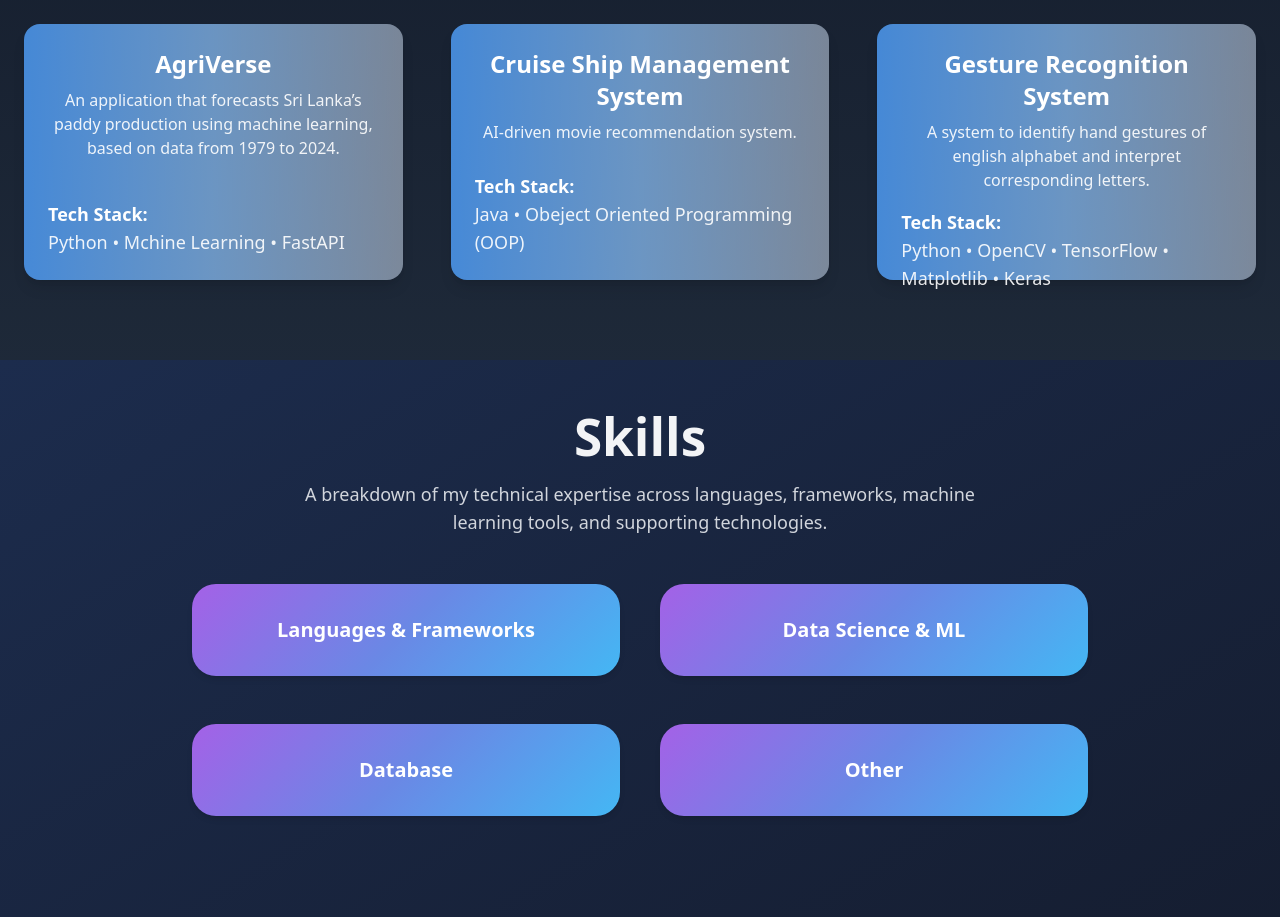
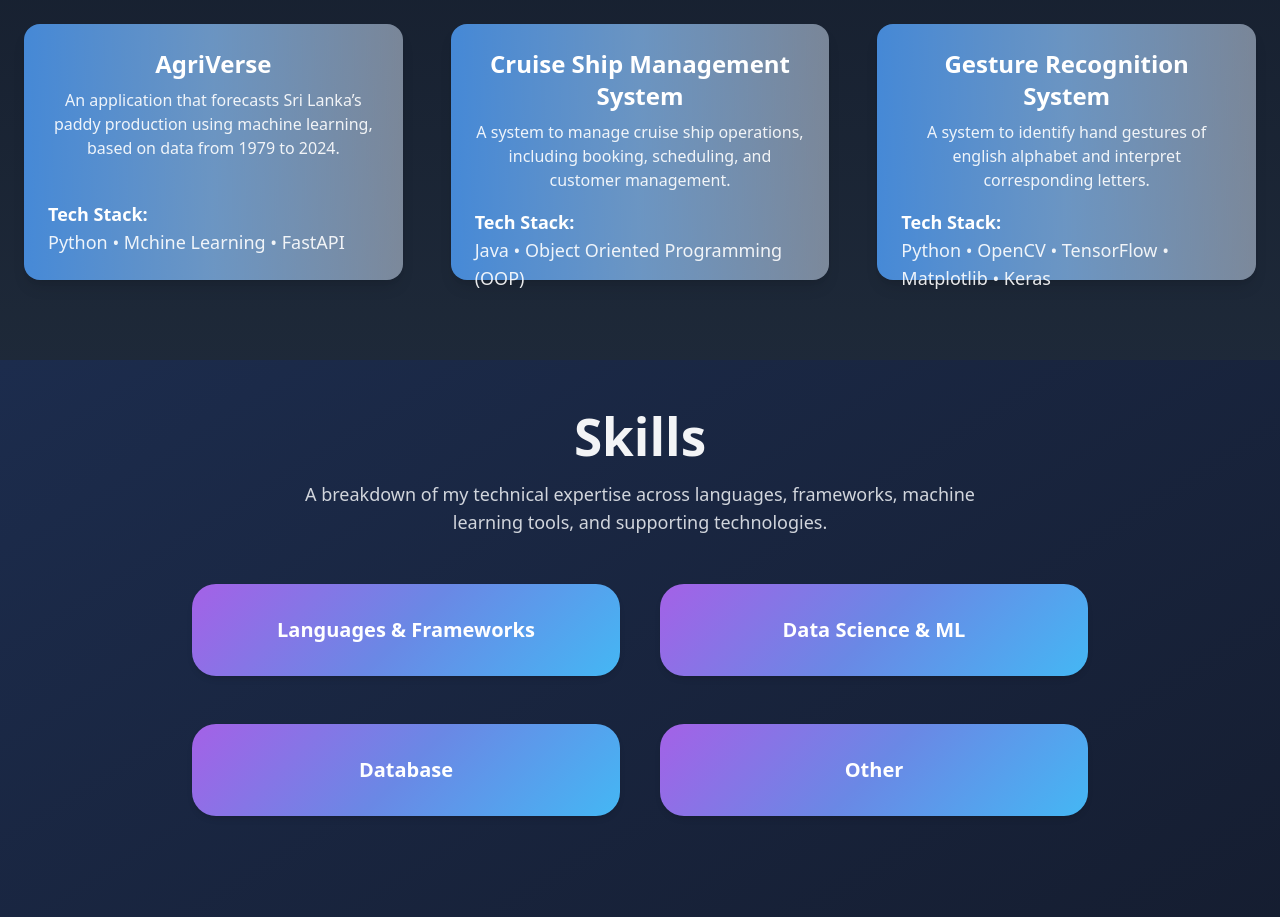
Before and after one commit to LithiraHettiarachchi/portfolio, a React (Vite) app: page / in a window 1280 px wide. Shown: the part 1240-2157 px from the top of the page. Built offline with nearby package versions, Linux system fonts and the light colour scheme.

Commit message:
mod project content and ref

```diff
--- a/src/components/projects.jsx
+++ b/src/components/projects.jsx
@@ -31,16 +31,16 @@ export default function Projects() {
     {
       id: 5,
       title: "Cruise Ship Management System",
-      desc: "AI-driven movie recommendation system.",
-      tech: ["Java", "Obeject Oriented Programming (OOP)"],
-      link: "https://github.com/yourusername/project5",
+      desc: "A system to manage cruise ship operations, including booking, scheduling, and customer management.",
+      tech: ["Java", "Object Oriented Programming (OOP)"],
+      link: "https://github.com/LithiraHettiarachchi/cruiseShipManagement",
     },
     {
       id: 6,
       title: "Gesture Recognition System",
       desc: "A system to identify hand gestures of english alphabet and interpret corresponding letters.",
       tech: ["Python", "OpenCV", "TensorFlow", "Matplotlib", "Keras"],
-      link: "https://github.com/yourusername/project6",
+      link: "https://github.com/LithiraHettiarachchi/gestureRecognitionCNN",
     },
   ];
 
```
